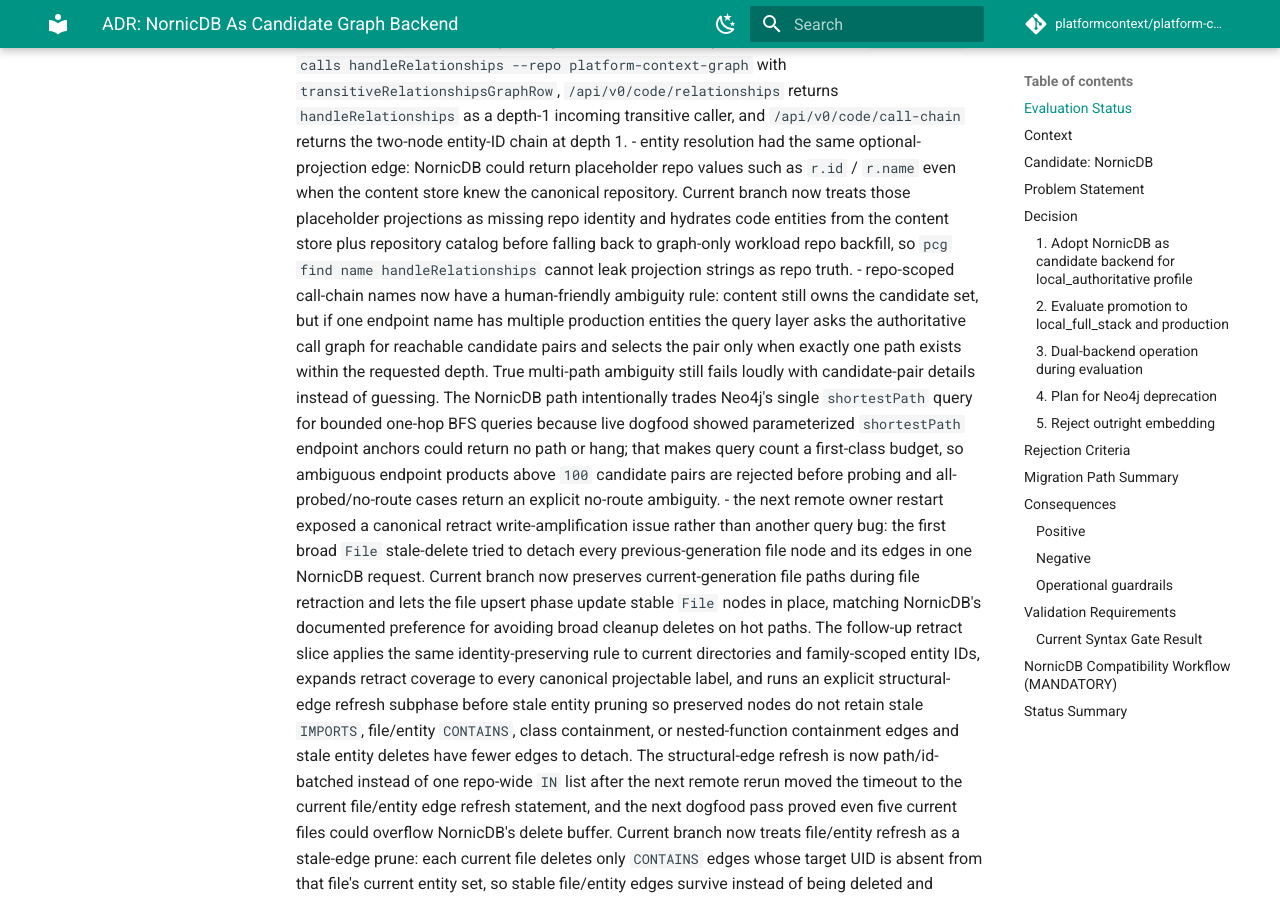
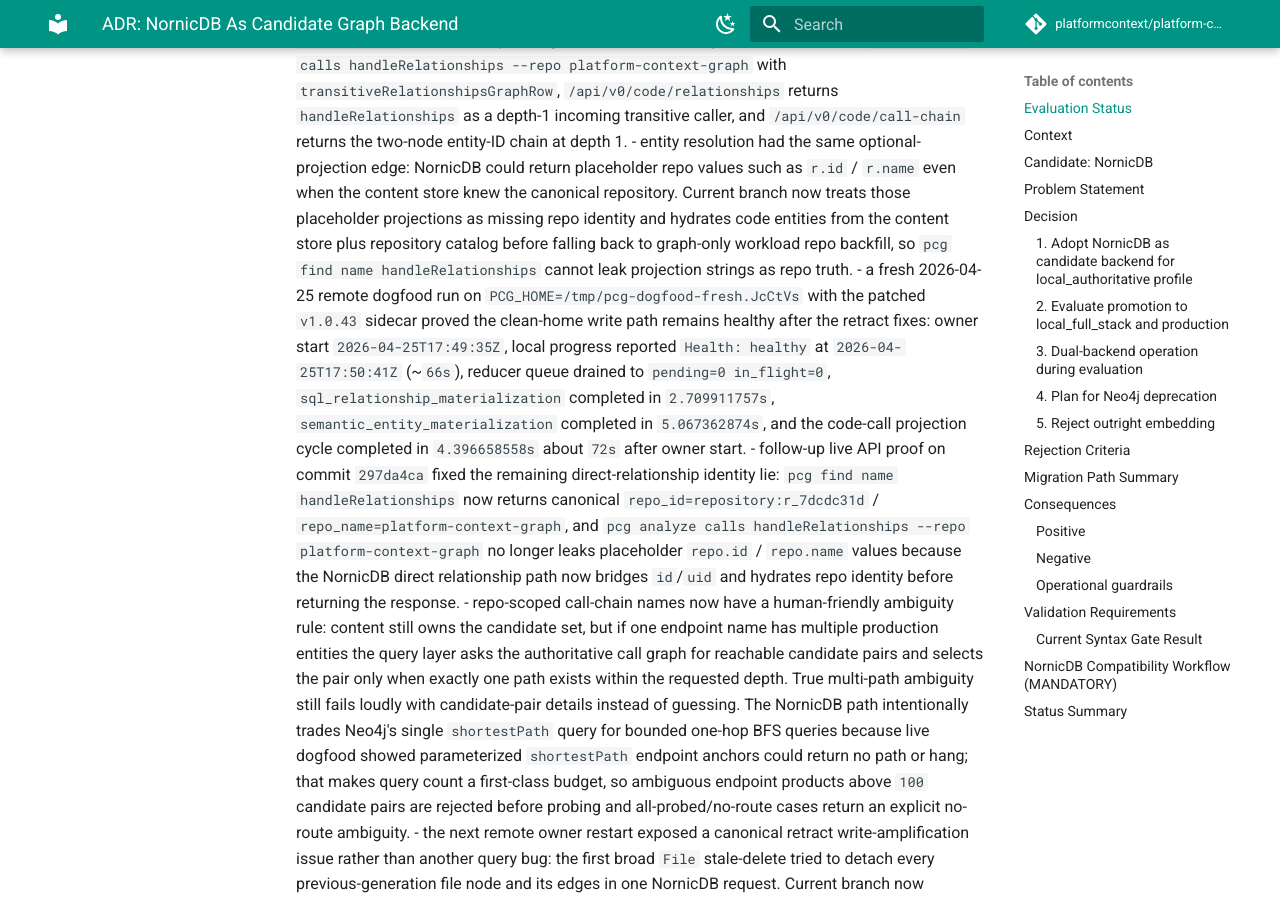
Before and after one commit to platformcontext/platform-context-graph, an MkDocs documentation site: the page built from docs/docs/adrs/2026-04-22-nornicdb-graph-backend-candidate.md, in a window 1280 px wide and 900 px high, scrolled down 12209 px. Built offline with MkDocs 1.6.1 and Material for MkDocs 9.7.7, drawn with Linux system fonts in a browser that asks for light colours; comment, search, counter and statistics services are not loaded.

Commit message:
Record fresh NornicDB dogfood evidence

```diff
--- a/docs/docs/adrs/2026-04-22-nornicdb-graph-backend-candidate.md
+++ b/docs/docs/adrs/2026-04-22-nornicdb-graph-backend-candidate.md
@@ -80,6 +80,8 @@
 - the follow-up warm API query proof found a query-truth bug rather than a backend write issue: `pcg list` and `pcg find name handleRelationships` succeeded against the NornicDB-backed dogfood graph, but `pcg analyze dead-code --repo platform-context-graph --limit 5` returned IaC/provenance entities (`ArgoCDApplication`, `KustomizeOverlay`, `HelmValues`, `K8sResource`) as dead-code candidates. Current branch now restricts dead-code candidate scans to code entity labels (`Function`, `Class`, `Struct`, `Interface`) before `LIMIT` and keeps a defensive output filter for stale/non-code backend rows; rebuilding only `pcg-api` on the remote owner and rerunning `pcg analyze dead-code --repo platform-context-graph --limit 5` / `--limit 50` then returned no IaC/provenance results through the live NornicDB-backed API. The same query path now fetches a bounded raw-candidate policy buffer (`max(501, 10x + 1)`, capped at `1000`) before applying entrypoint/test/generated/public-API filters so early excluded roots do not make the public result underfill when displayable candidates exist later in the ordered scan; a second remote API rebuild proved `--limit 5` now returns five code entities (`Function`, `Interface`, `Struct`) instead of the previous empty/truncated shape.
 - the same live graph then exposed a NornicDB read-dialect issue in code relationships and call-chain: the canonical `CALLS` edge `handleRelationships -> transitiveRelationshipsGraphRow` existed, but the Neo4j-shaped relationship query used `collect(DISTINCT {map})` projections that could leak placeholder property strings, and the Neo4j-shaped call-chain query used parameterized `shortestPath` endpoint anchors that returned no path or hung. Current branch keeps this inside the query adapter seam: NornicDB direct relationship reads now use anchored row queries, transitive callers/callees use bounded one-hop BFS, placeholder relationship properties are stripped, and NornicDB call-chain uses the same bounded BFS rows while Neo4j keeps `shortestPath`. Remote API proof against the same self-repo owner now returns `pcg analyze calls handleRelationships --repo platform-context-graph` with `transitiveRelationshipsGraphRow`, `/api/v0/code/relationships` returns `handleRelationships` as a depth-1 incoming transitive caller, and `/api/v0/code/call-chain` returns the two-node entity-ID chain at depth 1.
 - entity resolution had the same optional-projection edge: NornicDB could return placeholder repo values such as `r.id` / `r.name` even when the content store knew the canonical repository. Current branch now treats those placeholder projections as missing repo identity and hydrates code entities from the content store plus repository catalog before falling back to graph-only workload repo backfill, so `pcg find name handleRelationships` cannot leak projection strings as repo truth.
+- a fresh 2026-04-25 remote dogfood run on `PCG_HOME=/tmp/pcg-dogfood-fresh.JcCtVs` with the patched `v1.0.43` sidecar proved the clean-home write path remains healthy after the retract fixes: owner start `2026-04-25T17:49:35Z`, local progress reported `Health: healthy` at `2026-04-25T17:50:41Z` (~`66s`), reducer queue drained to `pending=0 in_flight=0`, `sql_relationship_materialization` completed in `2.709911757s`, `semantic_entity_materialization` completed in `5.067362874s`, and the code-call projection cycle completed in `4.396658558s` about `72s` after owner start.
+- follow-up live API proof on commit `297da4ca` fixed the remaining direct-relationship identity lie: `pcg find name handleRelationships` now returns canonical `repo_id=repository:r_7dcdc31d` / `repo_name=platform-context-graph`, and `pcg analyze calls handleRelationships --repo platform-context-graph` no longer leaks placeholder `repo.id` / `repo.name` values because the NornicDB direct relationship path now bridges `id`/`uid` and hydrates repo identity before returning the response.
 - repo-scoped call-chain names now have a human-friendly ambiguity rule: content still owns the candidate set, but if one endpoint name has multiple production entities the query layer asks the authoritative call graph for reachable candidate pairs and selects the pair only when exactly one path exists within the requested depth. True multi-path ambiguity still fails loudly with candidate-pair details instead of guessing. The NornicDB path intentionally trades Neo4j's single `shortestPath` query for bounded one-hop BFS queries because live dogfood showed parameterized `shortestPath` endpoint anchors could return no path or hang; that makes query count a first-class budget, so ambiguous endpoint products above `100` candidate pairs are rejected before probing and all-probed/no-route cases return an explicit no-route ambiguity.
 - the next remote owner restart exposed a canonical retract write-amplification issue rather than another query bug: the first broad `File` stale-delete tried to detach every previous-generation file node and its edges in one NornicDB request. Current branch now preserves current-generation file paths during file retraction and lets the file upsert phase update stable `File` nodes in place, matching NornicDB's documented preference for avoiding broad cleanup deletes on hot paths. The follow-up retract slice applies the same identity-preserving rule to current directories and family-scoped entity IDs, expands retract coverage to every canonical projectable label, and runs an explicit structural-edge refresh subphase before stale entity pruning so preserved nodes do not retain stale `IMPORTS`, file/entity `CONTAINS`, class containment, or nested-function containment edges and stale entity deletes have fewer edges to detach. The structural-edge refresh is now path/id-batched instead of one repo-wide `IN` list after the next remote rerun moved the timeout to the current file/entity edge refresh statement, and the next dogfood pass proved even five current files could overflow NornicDB's delete buffer. Current branch now treats file/entity refresh as a stale-edge prune: each current file deletes only `CONTAINS` edges whose target UID is absent from that file's current entity set, so stable file/entity edges survive instead of being deleted and recreated.
 - the temporary dogfood-only local NornicDB integration branch is no longer needed for the merged `#115`, `#116`, and `#118` fixes. PR `#119` remains the current open upstream handoff for the SQL-edge hot path; until it merges and a release asset is pinned, PCG should keep using explicit `PCG_NORNICDB_BINARY` / installer `--from` inputs that point at the `pcg-sql-edge-hotpath` branch binary for this patched-binary evidence lane.
```
Also changed, not shown: docs/docs/adrs/2026-04-20-embedded-local-backends-implementation-plan.md (+2 -0 lines).
